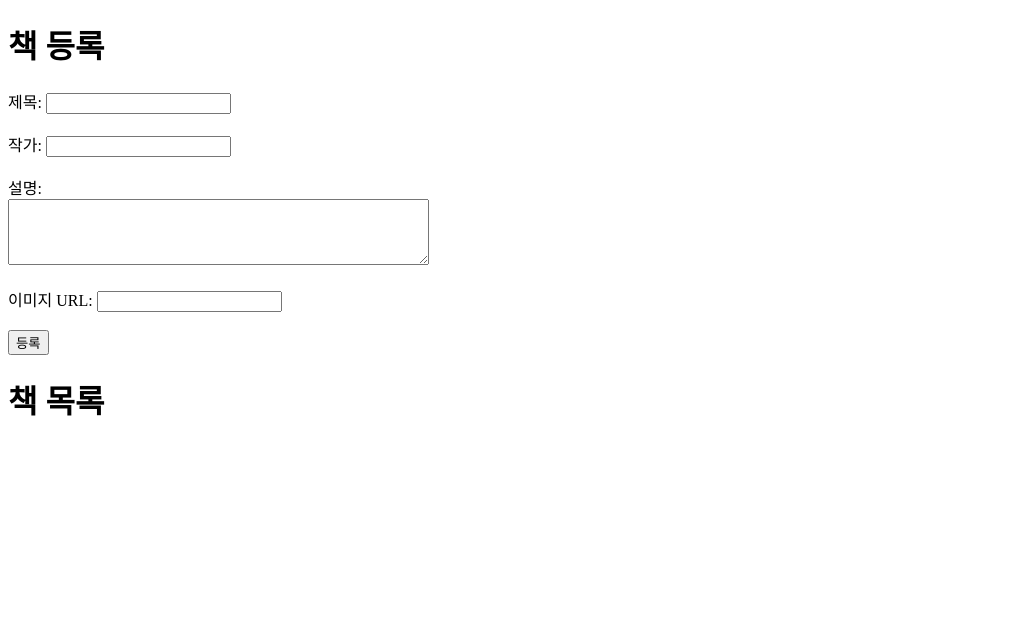
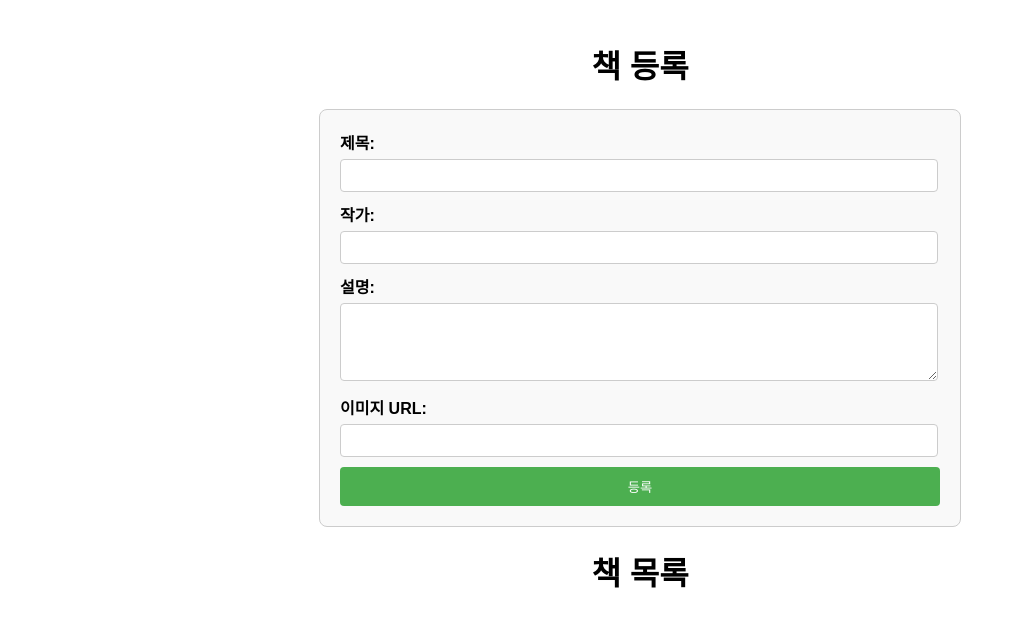
Before and after one commit to hyckyee/bookreccomend, a plain HTML site: page index.html in a window 1280 px wide. Shown: the whole page, without its empty margins (0-1016 px from the left). Drawn offline with Linux system fonts and the light colour scheme; no server answers.

Commit message:
Update index.html

```diff
--- a/index.html
+++ b/index.html
@@ -4,21 +4,96 @@
     <meta charset="UTF-8">
     <meta name="viewport" content="width=device-width, initial-scale=1.0">
     <title>책 등록 및 목록</title>
+    <style>
+        body {
+            font-family: Arial, sans-serif;
+            margin: 0;
+            padding: 20px;
+        }
+
+        h1 {
+            text-align: center;
+        }
+
+        form {
+            max-width: 600px;
+            margin: 0 auto;
+            padding: 20px;
+            border: 1px solid #ccc;
+            border-radius: 8px;
+            background-color: #f9f9f9;
+        }
+
+        form label {
+            display: block;
+            margin-bottom: 5px;
+            font-weight: bold;
+        }
+
+        form input,
+        form textarea {
+            width: calc(100% - 20px);
+            padding: 8px;
+            margin-bottom: 10px;
+            border: 1px solid #ccc;
+            border-radius: 4px;
+        }
+
+        form button {
+            width: 100%;
+            padding: 10px;
+            background-color: #4CAF50;
+            color: white;
+            border: none;
+            border-radius: 4px;
+            cursor: pointer;
+        }
+
+        form button:hover {
+            background-color: #45a049;
+        }
+
+        ul {
+            list-style-type: none;
+            padding: 0;
+            margin: 20px auto;
+            max-width: 800px;
+        }
+
+        li {
+            border: 1px solid #ccc;
+            border-radius: 8px;
+            margin-bottom: 10px;
+            padding: 10px;
+            background-color: #f9f9f9;
+        }
+
+        li img {
+            max-width: 100px;
+            max-height: 150px;
+            margin-right: 10px;
+            float: left;
+        }
+
+        li h2 {
+            margin-top: 0;
+        }
+    </style>
 </head>
 <body>
     <h1>책 등록</h1>
     <form id="book-form">
         <label for="title">제목:</label>
-        <input type="text" id="title" name="title" required><br><br>
+        <input type="text" id="title" name="title" required>
 
         <label for="author">작가:</label>
-        <input type="text" id="author" name="author" required><br><br>
+        <input type="text" id="author" name="author" required>
 
-        <label for="description">설명:</label><br>
-        <textarea id="description" name="description" rows="4" cols="50" required></textarea><br><br>
+        <label for="description">설명:</label>
+        <textarea id="description" name="description" rows="4" required></textarea>
 
         <label for="imageUrl">이미지 URL:</label>
-        <input type="text" id="imageUrl" name="imageUrl" required><br><br>
+        <input type="text" id="imageUrl" name="imageUrl" required>
 
         <button type="submit">등록</button>
     </form>
@@ -43,6 +118,13 @@
         // Firebase 초기화
         firebase.initializeApp(firebaseConfig);
         const database = firebase.database();
+
+        // 책 등록 폼
+        const bookForm = document.getElementById('book-form');
+
+        // 책 목록 출력할 요소
+        const bookList = document.getElementById('book-list');
+
         // 폼 제출 이벤트 핸들러
         bookForm.addEventListener('submit', (e) => {
             e.preventDefault(); // 폼 제출 방지
@@ -70,7 +152,6 @@ bookForm.addEventListener('submit', (e) => {
             });
         });
 
-
         // 책 목록 가져오기
         database.ref('books').on('value', (snapshot) => {
             bookList.innerHTML = ''; // 목록 초기화
@@ -78,10 +159,12 @@ bookForm.addEventListener('submit', (e) => {
                 const bookData = childSnapshot.val();
                 const bookElement = document.createElement('li');
                 bookElement.innerHTML = `
+                    <img src="${bookData.imageUrl}" alt="${bookData.title}">
+                    <div>
                         <h2>${bookData.title}</h2>
                         <p><strong>작가:</strong> ${bookData.author}</p>
                         <p>${bookData.description}</p>
-                    <img src="${bookData.imageUrl}" alt="${bookData.title}">
+                    </div>
                 `;
                 bookList.appendChild(bookElement);
             });
```
Lines whose indentation alone changed are shown as unchanged.
